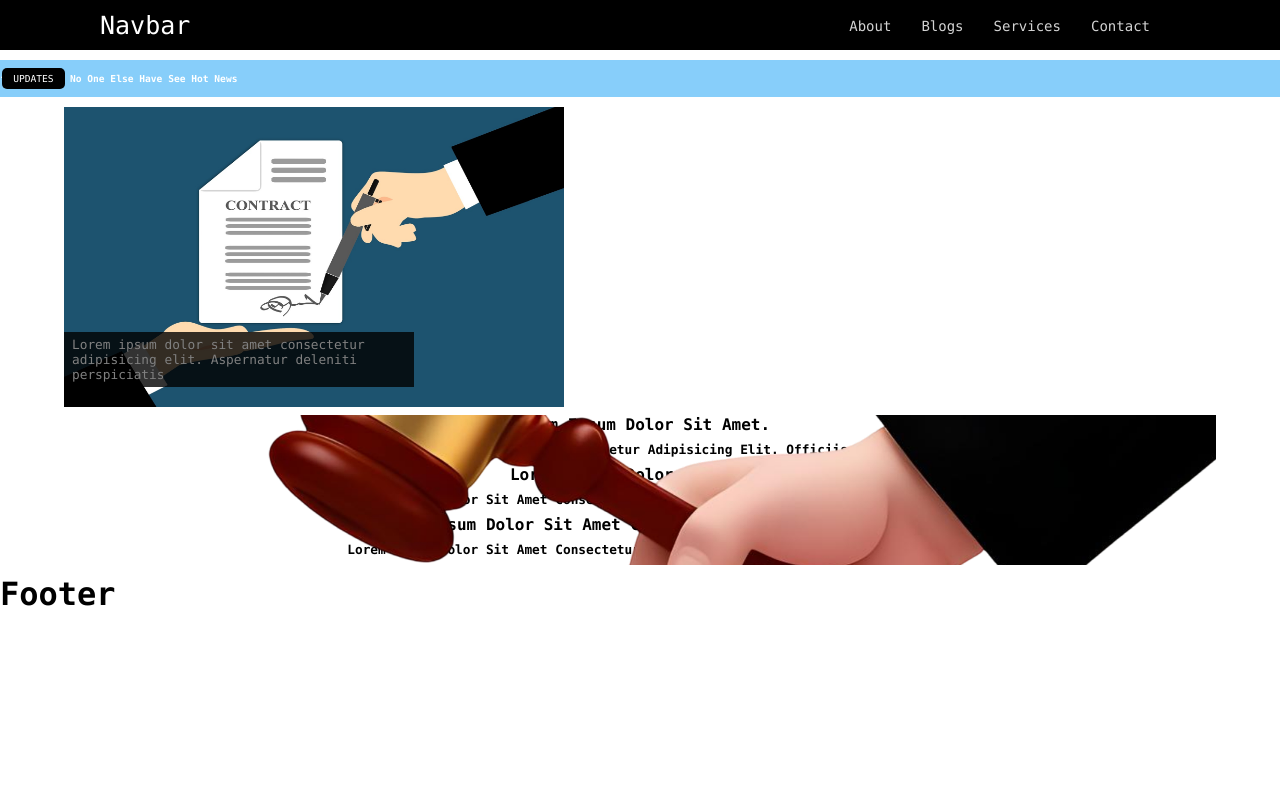
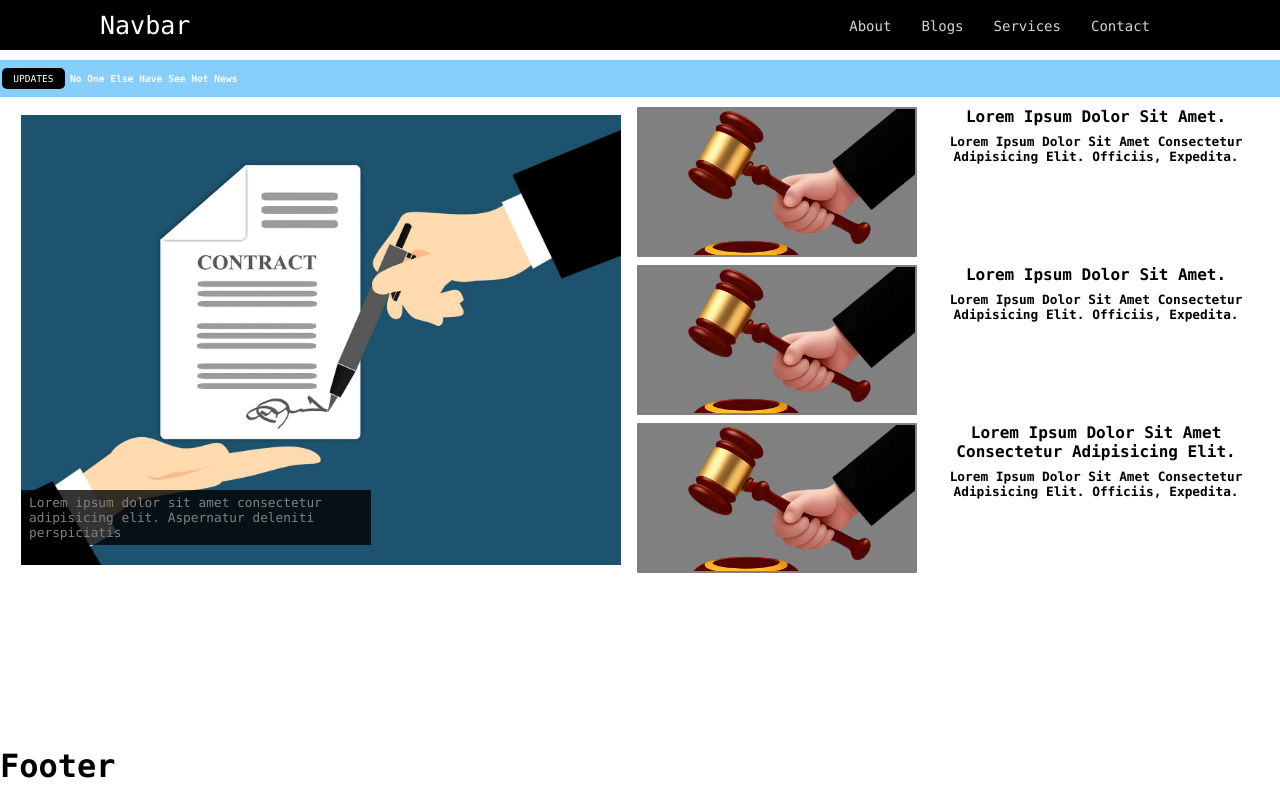
Before and after one commit to webagent-dev/lawyer_project, a Next.js app: page /route/blog in a window 1280 px wide. Built offline with nearby package versions, Linux system fonts and the light colour scheme.

Commit message:
fix news over view

```diff
--- a/app/component/Overview.tsx
+++ b/app/component/Overview.tsx
@@ -8,29 +8,36 @@ const Overview = () =>{
       <div className="grid-content">
         <div className="content-1">
           <div className="content-1-img">
-            <Image src="/img/contract.jpg" width={500} height={300} alt="full-image" className="image" />
+            <Image src="/img/contract.jpg" layout='fill' alt="full-image"  objectFit='cover' className="image" />
           </div>
           <p>Lorem ipsum dolor sit amet consectetur adipisicing elit. Aspernatur deleniti perspiciatis</p>
         </div>
 
         <div className="content-2">
           <div className="sub-content-1">
-            <Image src="/img/gavel.png" alt=""  layout='fill'   objectFit='cover' className="img-1" />
+          <div className='img-1'>
+            <Image src="/img/gavel.png" alt=""  layout='fill'   objectFit='cover' />
+            </div>
             <div className="text">
             <h1>Lorem ipsum dolor sit amet.</h1>
             <p>Lorem ipsum dolor sit amet consectetur adipisicing elit. Officiis, expedita.</p>
           </div>
           </div>
 
-          <div className="sub-content-2">
-            <Image src="/img/gavel.png" alt=""  layout='fill'   objectFit='cover' className="img-1" />
+          <div className="sub-content-1">
+          <div className='img-1'>
+            <Image src="/img/gavel.png" alt=""  layout='fill'   objectFit='cover' />
+            </div>
             <div className="text">
             <h1>Lorem ipsum dolor sit amet.</h1>
             <p>Lorem ipsum dolor sit amet consectetur adipisicing elit. Officiis, expedita.</p>
           </div>
           </div>
-          <div className="sub-content-3">
-             <Image src="/img/gavel.png" alt=""  layout='fill'   objectFit='cover'  className="img-1" />
+          <div className="sub-content-1">
+            <div className='img-1'>
+            <Image src="/img/gavel.png" alt=""  layout='fill'   objectFit='cover' />
+            </div>
+
             <div className="text">
             <h1>Lorem ipsum dolor sit amet consectetur adipisicing elit.</h1>
             <p>Lorem ipsum dolor sit amet consectetur adipisicing elit. Officiis, expedita.</p>
--- a/app/styles/overview.css
+++ b/app/styles/overview.css
@@ -1,5 +1,7 @@
 .content{
     width: 100%;
+    height: 80vh;
+    /* display: none; */
     /* font-family: var(--font); */
 }
 .main-content{
@@ -9,21 +11,24 @@
 }
 .grid-content{
     display: grid;
-    grid-template-columns: 1fr;
+    grid-template-columns: 1fr 1fr;
     justify-content: center;
     align-items: center;
-    gap: .5rem;
+    gap: 1rem;
 }
-.content-1{
+
+ .content-1{
     position: relative;
+    width: 600px;
+    height: 450px;
 }
+
 .content-1-img .image{
     display: block;
-    width: 500px;
-    height: 300px;
     max-width: 100%;
     object-fit:  center;
 }
+
 .content-1 p{
     position: absolute;
     max-width: 350px;
@@ -33,28 +38,37 @@
     font-size: 0.8rem;
     padding: 0.3rem 0.5rem;
 }
+
 .content-2{
-    position: relative;
+    /* position: relative; */
+    display: flex;
+    flex-direction: column;
+    gap: .5rem;
 }
-.sub-content-1 .img-1,
-.sub-content-2 .img-2,
-.sub-content-3 .img-3{
-    /* margin: 0 auto; */
-    display: block;
-    width: 300px;
-    max-width: 100%
+.img-1{
+    /*  position: relative; */
+    width: 500px;
+    height: 150px;
+    /* flex: 1; */
+     background: gray;
+     position: relative;
+     border: 2px solid grey;
+      border-radius: 1px;
 }
-.sub-content-1 h1,
-.sub-content-2 h1,
-.sub-content-3 h1{
+
+.sub-content-1{
+
+display: flex;
+ gap: 1rem;
+}
+
+.sub-content-1 h1{
     font-size: 1rem;
     text-transform: capitalize;
     font-weight: 700;
     text-align: center;
 }
-.sub-content-1 p,
-.sub-content-2 p,
-.sub-content-3 p{
+.sub-content-1 p{
     font-size: 0.8rem;
     text-transform: capitalize;
     font-weight: 700;
```
